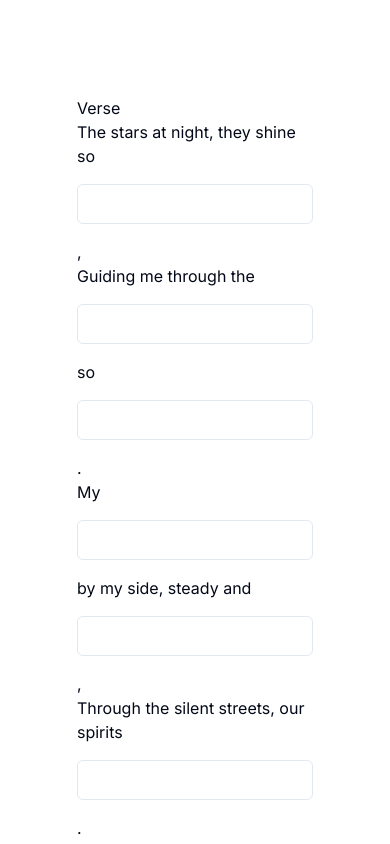
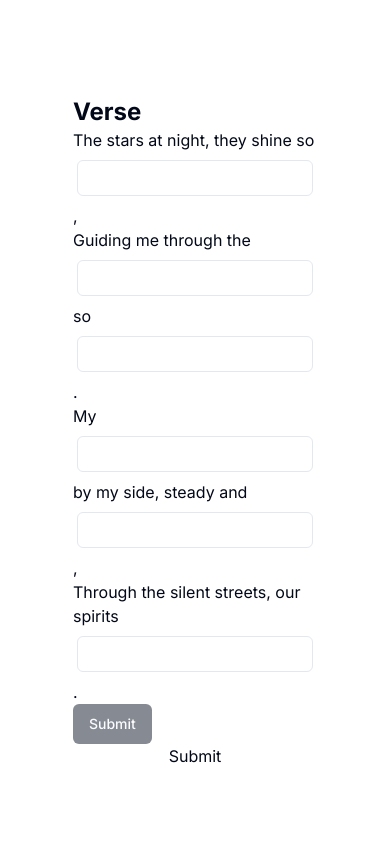
Before and after one commit to dylanvu/Mad-Lyrics, a Next.js app in the folder client/: page / in a window 390 px wide. Shown: the top 844 px of the page. Built offline with nearby package versions, Linux system fonts and the light colour scheme; no server answers.

Commit message:
feat: make input fields work

```diff
--- a/client/package.json
+++ b/client/package.json
@@ -9,6 +9,7 @@
     "lint": "next lint"
   },
   "dependencies": {
+    "@radix-ui/react-slot": "^1.0.2",
     "class-variance-authority": "^0.7.0",
     "clsx": "^2.1.0",
     "lucide-react": "^0.363.0",
--- a/client/src/app/globals.css
+++ b/client/src/app/globals.css
@@ -74,3 +74,17 @@
         @apply bg-background text-foreground;
     }
 }
+
+@layer utilities {
+    .wrapper {
+        @apply mx-auto w-full max-w-screen-2xl px-2 md:px-20;
+    }
+
+    .flex-center {
+        @apply flex items-center justify-center;
+    }
+
+    .flex-between {
+        @apply flex items-center justify-between;
+    }
+}
--- a/client/src/app/page.tsx
+++ b/client/src/app/page.tsx
@@ -2,13 +2,13 @@
 
 import {
     useState,
-    useRef,
-    MutableRefObject,
     useEffect,
-    createRef,
+    ChangeEvent,
+    useCallback,
     useContext,
 } from "react";
 import { Input } from "@/components/ui/input";
+import { Button } from "@/components/ui/button";
 
 import { WebsocketContext } from "@/components/socket";
 
@@ -58,52 +58,147 @@ const example = `
 ]
 `;
 
+interface MadlibLineProps {
+    verseIndex: number;
+    inputIndex: number;
+    numVerses: number;
+    lyricIndex: number;
+}
+
+interface MadlibInputProps extends MadlibLineProps {
+    updateValue: (
+        props: MadlibLineProps,
+        e: ChangeEvent<HTMLInputElement>,
+    ) => void;
+}
+
+const InputComponent = (props: MadlibInputProps) => {
+    const { verseIndex, inputIndex, numVerses, lyricIndex, updateValue } =
+        props;
+
+    return (
+        <Input
+            className="inline w-30 my-2 mx-1 h-9"
+            onChange={(e) => {
+                updateValue(
+                    { verseIndex, inputIndex, numVerses, lyricIndex },
+                    e,
+                );
+            }}
+        />
+    );
+};
+
 export default function Home() {
-    const [inputs, setInputs] = useState<string[]>([]);
+    const lyrics = JSON.parse(example) as LyricPart[];
 
     const ws = useContext(WebsocketContext);
 
-    // convert from string to json
-    const json = JSON.parse(example) as LyricPart[];
+    /* checks if line contains brackets (input fields) */
+    const inputRegex = /\{.*?\}/g;
 
-    // count the number of {} (inputs)
-    // regex generated by chatgpt lol
-    const inputRegex = /\{.*?\}/g;
+    /* Initializes a 2d array representing the state of the inputs */
+    let inputMap: string[][] = [];
+    for (const part of lyrics) {
+        for (const lyric of part.lyrics) {
+            const matches = lyric.match(inputRegex)?.length ?? 0;
+            inputMap.push(Array(matches).fill(""));
+        }
+    }
+
+    const [inputs, setInputs] = useState<string[][]>(inputMap);
+    const [stage, setStage] = useState(0);
+    const [isFilled, setIsFilled] = useState(false);
+
+    const handleInputChange = (
+        props: MadlibLineProps,
+        e: ChangeEvent<HTMLInputElement>,
+    ) => {
+        const { verseIndex, inputIndex, numVerses, lyricIndex } = props;
+
+        setInputs((prevInputs) => {
+            const newInputs = [...prevInputs];
+
+            newInputs[verseIndex * numVerses + lyricIndex][inputIndex] =
+                e.target.value;
+
+            return newInputs;
+        });
+    };
+
+    const checkIsFilled = useCallback(() => {
+        if (stage >= lyrics.length) {
+            return true;
+        }
+
+        let prevLines = 0;
+        for (let i = 0; i < stage; i++) {
+            prevLines += lyrics[i].lyrics.length;
+        }
+
+        for (
+            let i = prevLines;
+            i < prevLines + lyrics[stage].lyrics.length;
+            i++
+        ) {
+            if (inputs[i].includes("")) return false;
+        }
+
+        return true;
+    }, [inputs, lyrics, stage]);
+
+    useEffect(() => {
+        setIsFilled(checkIsFilled());
+    }, [checkIsFilled, inputs]);
 
     return (
         <main className="flex min-h-screen flex-col items-center justify-between p-24">
-            <div className="main-div">
-                {json.map((part, index) => {
+            <div className="main-div space-y-8">
+                {lyrics.map((verse, verseIndex) => {
                     let lyricsComponents: JSX.Element[] = [];
+
                     // plan: split each string up by the inputRegex, and then insert a component between each
-                    part.lyrics.forEach((lyric, lyricIndex) => {
+                    verse.lyrics.forEach((lyric, lyricIndex) => {
                         if (lyric.match(inputRegex)) {
                             // split and generate static components
                             const staticLyrics = lyric
                                 .split(inputRegex)
                                 .map((staticLyric) => {
                                     // TODO: replace with static lyric
-                                    return <span>{staticLyric}</span>;
+                                    return (
+                                        <span
+                                            key={
+                                                "" +
+                                                verseIndex +
+                                                lyricIndex +
+                                                staticLyric
+                                            }
+                                        >
+                                            {staticLyric}
+                                        </span>
+                                    );
                                 });
-                            // second pass: add in inputs
-                            // TODO: replace with input component
-                            const separatorComponent = (
-                                <Input
-                                    className="inline w-30 my-4"
-                                    onChange={(e) => {
-                                        console.log(
-                                            index * json.length + lyricIndex
-                                        );
-                                    }}
-                                />
-                            );
+
                             // Use flatMap to insert the separator component between each element
                             const inputAndStaticArray = staticLyrics.flatMap(
                                 (component, index) =>
                                     index < staticLyrics.length - 1
-                                        ? [component, separatorComponent]
-                                        : [component]
+                                        ? [
+                                              component,
+                                              <InputComponent
+                                                  verseIndex={verseIndex}
+                                                  inputIndex={index}
+                                                  numVerses={lyrics.length}
+                                                  lyricIndex={lyricIndex}
+                                                  updateValue={
+                                                      handleInputChange
+                                                  }
+                                                  key={"" + index + lyricIndex}
+                                              />,
+                                          ]
+                                        : [component],
                             );
+
                             // join the array
                             lyricsComponents =
                                 lyricsComponents.concat(inputAndStaticArray);
@@ -112,14 +207,36 @@ export default function Home() {
                             // TODO: replace with static lyric
                             lyricsComponents.push(<span>{lyric}</span>);
                         }
+
                         // now push a break for fomatting
                         lyricsComponents.push(<br />);
                     });
+
+                    /* If we're currently not on the verse, don't render */
+                    if (verseIndex != stage) {
+                        return null;
+                    }
+
                     // now, render the whole lyric part
                     return (
-                        <div key={`lyric-part-${index}`}>
-                            <div>{part.part}</div>
-                            {lyricsComponents.map((component) => component)}
+                        <div key={`lyric-part-${verseIndex}`}>
+                            <div>
+                                <h6 className="text-2xl font-bold">
+                                    {verse.part}
+                                </h6>
+                                {lyricsComponents.map((component, index) => (
+                                    <span key={index}>{component}</span>
+                                ))}
+                            </div>
+
+                            <Button
+                                onClick={() =>
+                                    setStage((prevStage) => prevStage + 1)
+                                }
+                                disabled={!isFilled}
+                            >
+                                Submit
+                            </Button>
                         </div>
                     );
                 })}
--- /dev/null
+++ b/client/src/components/ui/button.tsx
@@ -0,0 +1,56 @@
+import * as React from "react"
+import { Slot } from "@radix-ui/react-slot"
+import { cva, type VariantProps } from "class-variance-authority"
+
+import { cn } from "@/lib/utils"
+
+const buttonVariants = cva(
+  "inline-flex items-center justify-center whitespace-nowrap rounded-md text-sm font-medium ring-offset-white transition-colors focus-visible:outline-none focus-visible:ring-2 focus-visible:ring-slate-950 focus-visible:ring-offset-2 disabled:pointer-events-none disabled:opacity-50 dark:ring-offset-slate-950 dark:focus-visible:ring-slate-300",
+  {
+    variants: {
+      variant: {
+        default: "bg-slate-900 text-slate-50 hover:bg-slate-900/90 dark:bg-slate-50 dark:text-slate-900 dark:hover:bg-slate-50/90",
+        destructive:
+          "bg-red-500 text-slate-50 hover:bg-red-500/90 dark:bg-red-900 dark:text-slate-50 dark:hover:bg-red-900/90",
+        outline:
+          "border border-slate-200 bg-white hover:bg-slate-100 hover:text-slate-900 dark:border-slate-800 dark:bg-slate-950 dark:hover:bg-slate-800 dark:hover:text-slate-50",
+        secondary:
+          "bg-slate-100 text-slate-900 hover:bg-slate-100/80 dark:bg-slate-800 dark:text-slate-50 dark:hover:bg-slate-800/80",
+        ghost: "hover:bg-slate-100 hover:text-slate-900 dark:hover:bg-slate-800 dark:hover:text-slate-50",
+        link: "text-slate-900 underline-offset-4 hover:underline dark:text-slate-50",
+      },
+      size: {
+        default: "h-10 px-4 py-2",
+        sm: "h-9 rounded-md px-3",
+        lg: "h-11 rounded-md px-8",
+        icon: "h-10 w-10",
+      },
+    },
+    defaultVariants: {
+      variant: "default",
+      size: "default",
+    },
+  }
+)
+
+export interface ButtonProps
+  extends React.ButtonHTMLAttributes<HTMLButtonElement>,
+    VariantProps<typeof buttonVariants> {
+  asChild?: boolean
+}
+
+const Button = React.forwardRef<HTMLButtonElement, ButtonProps>(
+  ({ className, variant, size, asChild = false, ...props }, ref) => {
+    const Comp = asChild ? Slot : "button"
+    return (
+      <Comp
+        className={cn(buttonVariants({ variant, size, className }))}
+        ref={ref}
+        {...props}
+      />
+    )
+  }
+)
+Button.displayName = "Button"
+
+export { Button, buttonVariants }
```
Also changed, not shown: client/src/components/input.tsx (deleted), client/src/components/text.tsx (deleted), 1 other file (tests, documents, lock files or other folders).
